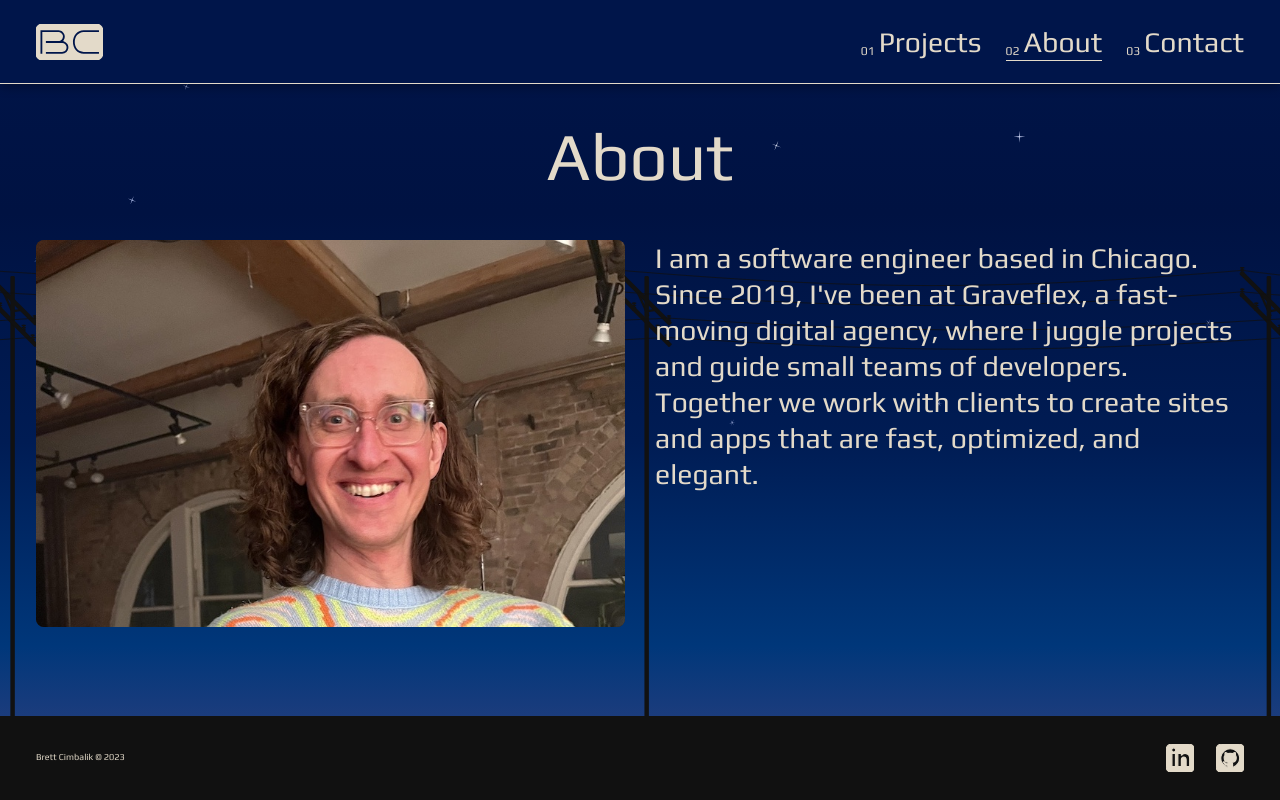
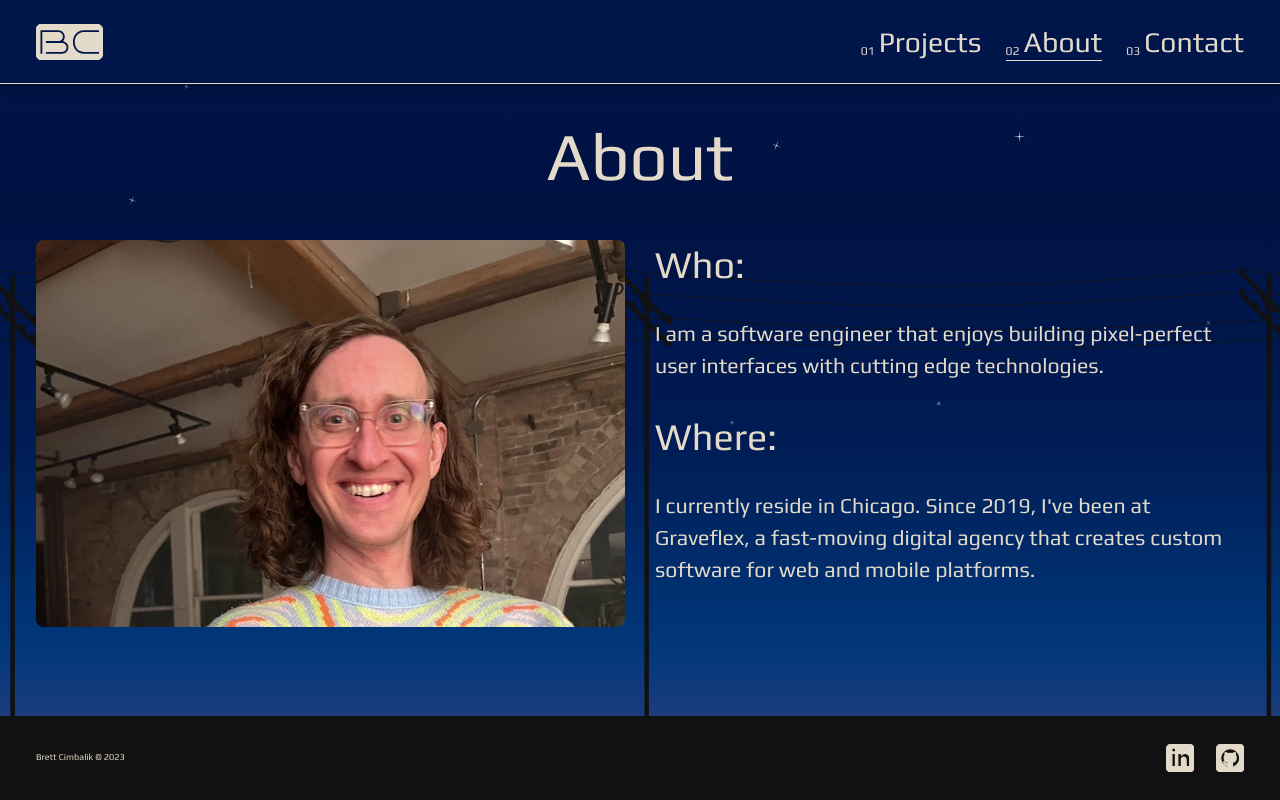
Before and after one commit to bcimbali/my-site-2, a Next.js app: page /about in a window 1280 px wide. Built offline with nearby package versions, Linux system fonts and the light colour scheme; a web font is replaced by a local one.

Commit message:
feat(page): update About copy

```diff
--- a/src/app/theme-provider.tsx
+++ b/src/app/theme-provider.tsx
@@ -3,7 +3,7 @@
 import { ThemeProvider } from 'styled-components';
 import theme from '@/styling/themes/darkTheme';
 import GlobalStyles from '@/styling/globalStyles';
-console.log('In theme-provider.tsx, this is theme: ', theme);
+// console.log('In theme-provider.tsx, this is theme: ', theme);
 
 export default function ThemeProviderComponent({ children }: { children: React.ReactNode }) {
   return (
--- a/src/components/AboutPage/index.tsx
+++ b/src/components/AboutPage/index.tsx
@@ -14,7 +14,15 @@ const ContentContainer = styled.div`
   `}
 `;
 
-const Description = styled.h4``;
+const Description = styled.p`
+  ${({ theme: { mediaQuery, typography } }) => css`
+    font-size: ${typography.mobile[0]};
+
+    ${mediaQuery('lg')(`
+      font-size: ${typography.desktop[0]};
+    `)}
+  `}
+`;
 
 const ImgContainer = styled.div`
   ${({ theme: { colors, mediaQuery } }) => css`
@@ -60,11 +68,13 @@ const AboutPage = () => {
           <Image src="/brett_smiling_at_camera.jpg" fill priority alt="brett smiling" />
         </ImgContainer>
         <ContentContainer>
+          <h3>Who:</h3>
           <Description>
-            {`I am a software engineer based in Chicago. Since 2019, I've been at Graveflex, a
-            fast-moving digital agency, where I juggle projects and guide small teams of developers.
-            Together we work with clients to create sites and apps that are fast, optimized, and
-            elegant.`}
+            {`I am a software engineer that enjoys building pixel-perfect user interfaces with cutting edge technologies.`}
+          </Description>
+          <h3>Where:</h3>
+          <Description>
+            {`I currently reside in Chicago. Since 2019, I've been at Graveflex, a fast-moving digital agency that creates custom software for web and mobile platforms.`}
           </Description>
         </ContentContainer>
       </InnerContainer>
```
